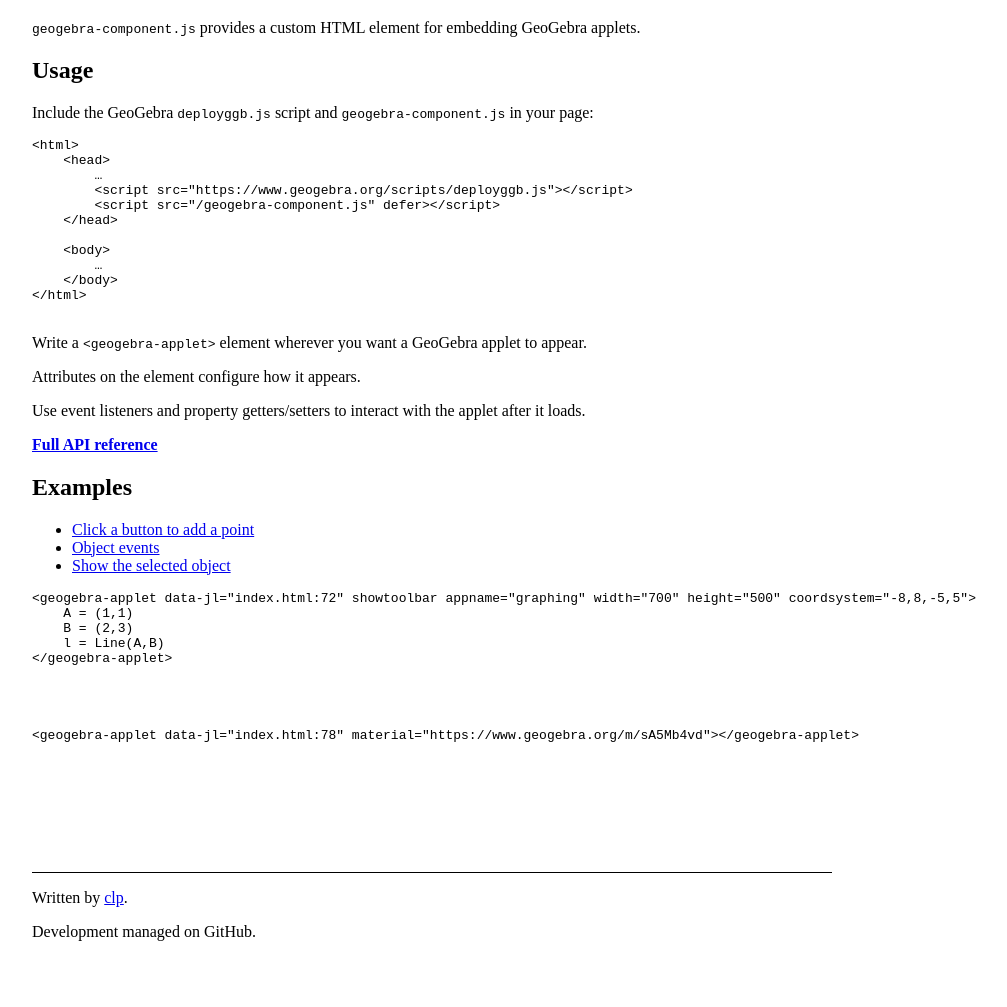
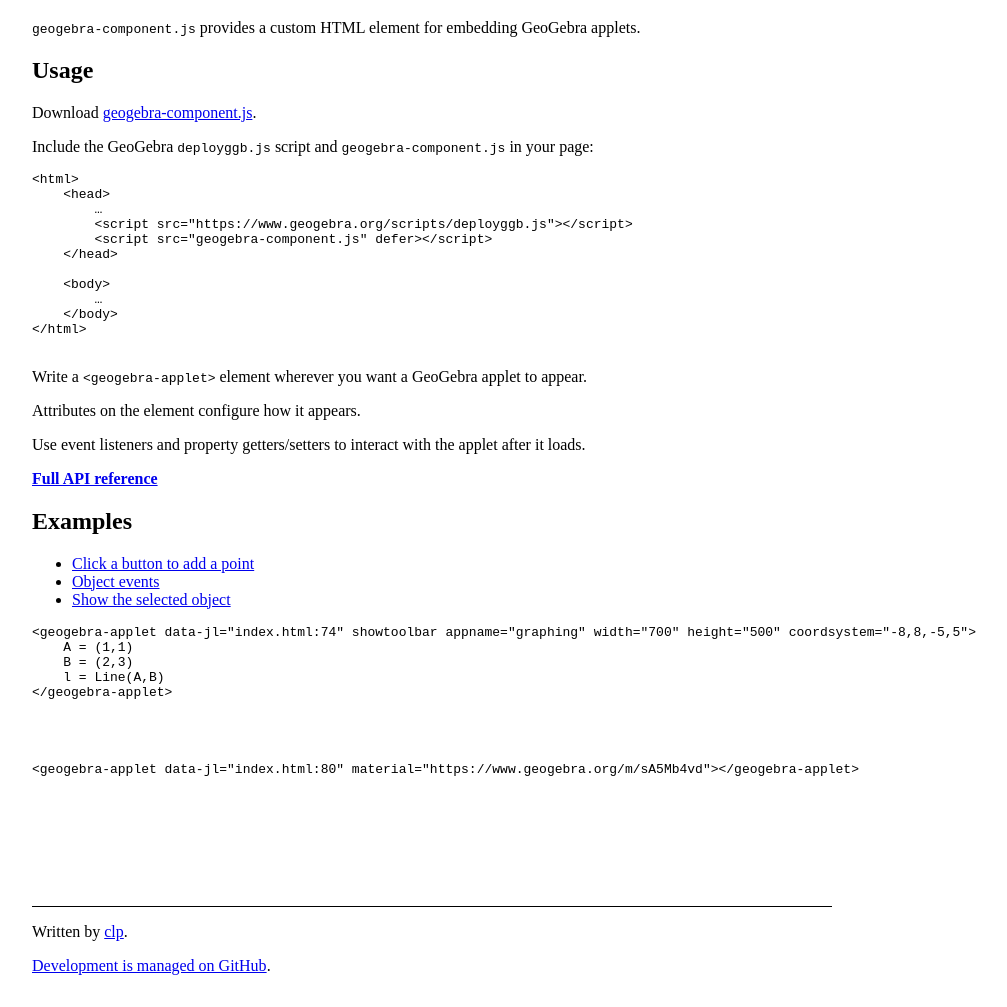
Before and after one commit to christianp/geogebra-component, a plain HTML site: page index.html in a window 1280 px wide. Shown: the part 77-1084 px from the top of the page, without its empty margins (208-1215 px from the left). Before the commit the page ends 1050 px from the top, so only its background shows below. Drawn offline with Linux system fonts and the light colour scheme; a script that the page names is missing.

Commit message:
add a link to download the script

```diff
--- a/index.html
+++ b/index.html
@@ -35,6 +35,8 @@
             <section id="usage">
                 <h2>Usage</h2>
 
+                <p>Download <a download href="geogebra-component.js">geogebra-component.js</a>.</p>
+
                 <p>Include the GeoGebra <code>deployggb.js</code> script and <code>geogebra-component.js</code> in your page:</p>
 
                 <pre>
@@ -42,7 +44,7 @@
     &lt;head&gt;
         …
         &lt;script src="https://www.geogebra.org/scripts/deployggb.js"&gt;&lt;/script&gt;
-        &lt;script src="/geogebra-component.js" defer&gt;&lt;/script&gt;
+        &lt;script src="geogebra-component.js" defer&gt;&lt;/script&gt;
     &lt;/head&gt;
 
     &lt;body&gt;
@@ -81,7 +83,7 @@
 
         <footer>
             <p>Written by <a href="https://somethingorotherwhatever.com">clp</a>.</p>
-            <p>Development managed on GitHub.</p>
+            <p><a href="https://github.com/christianp/geogebra-component">Development is managed on GitHub</a>.</p>
         </footer>
 
         <script>
```
